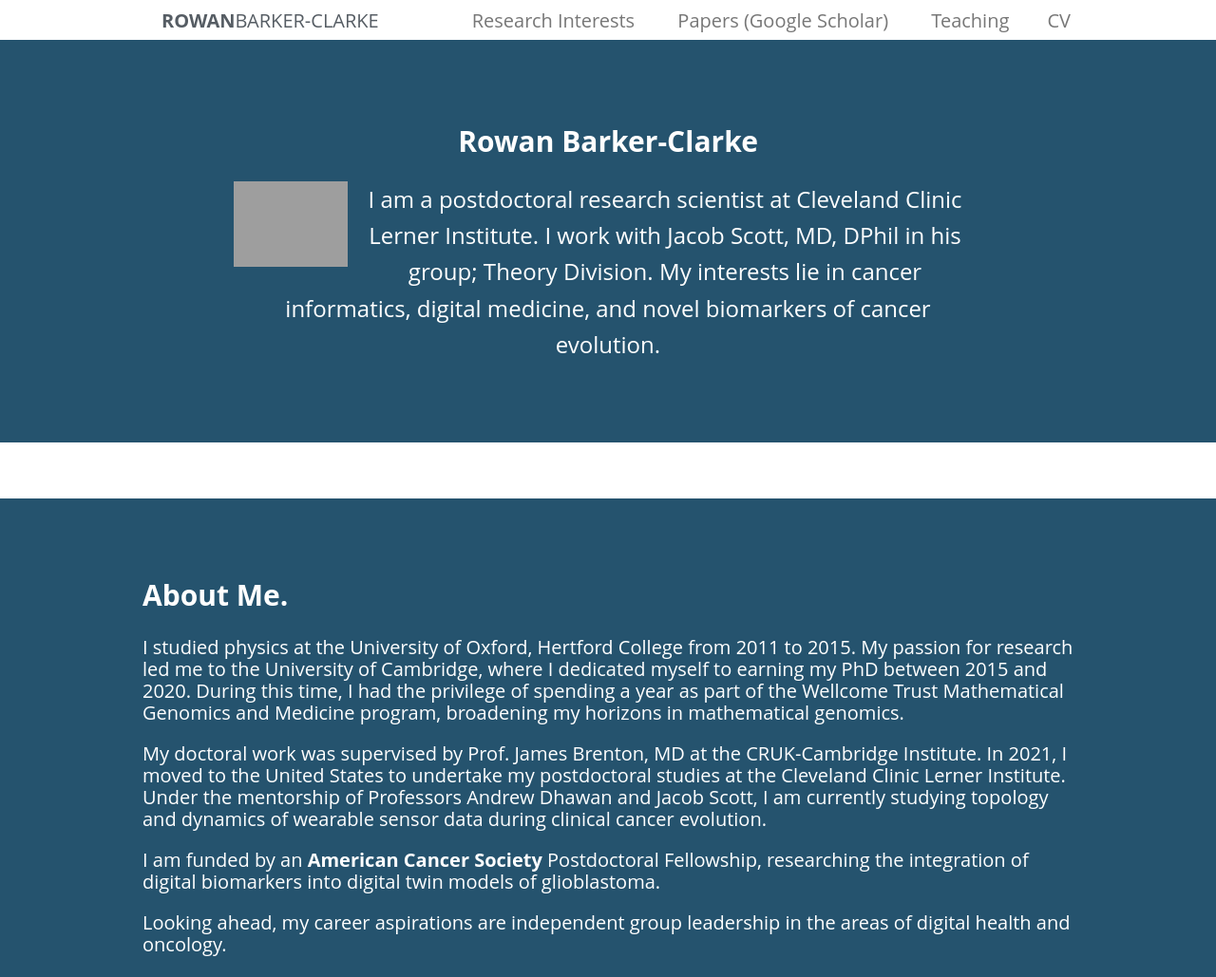
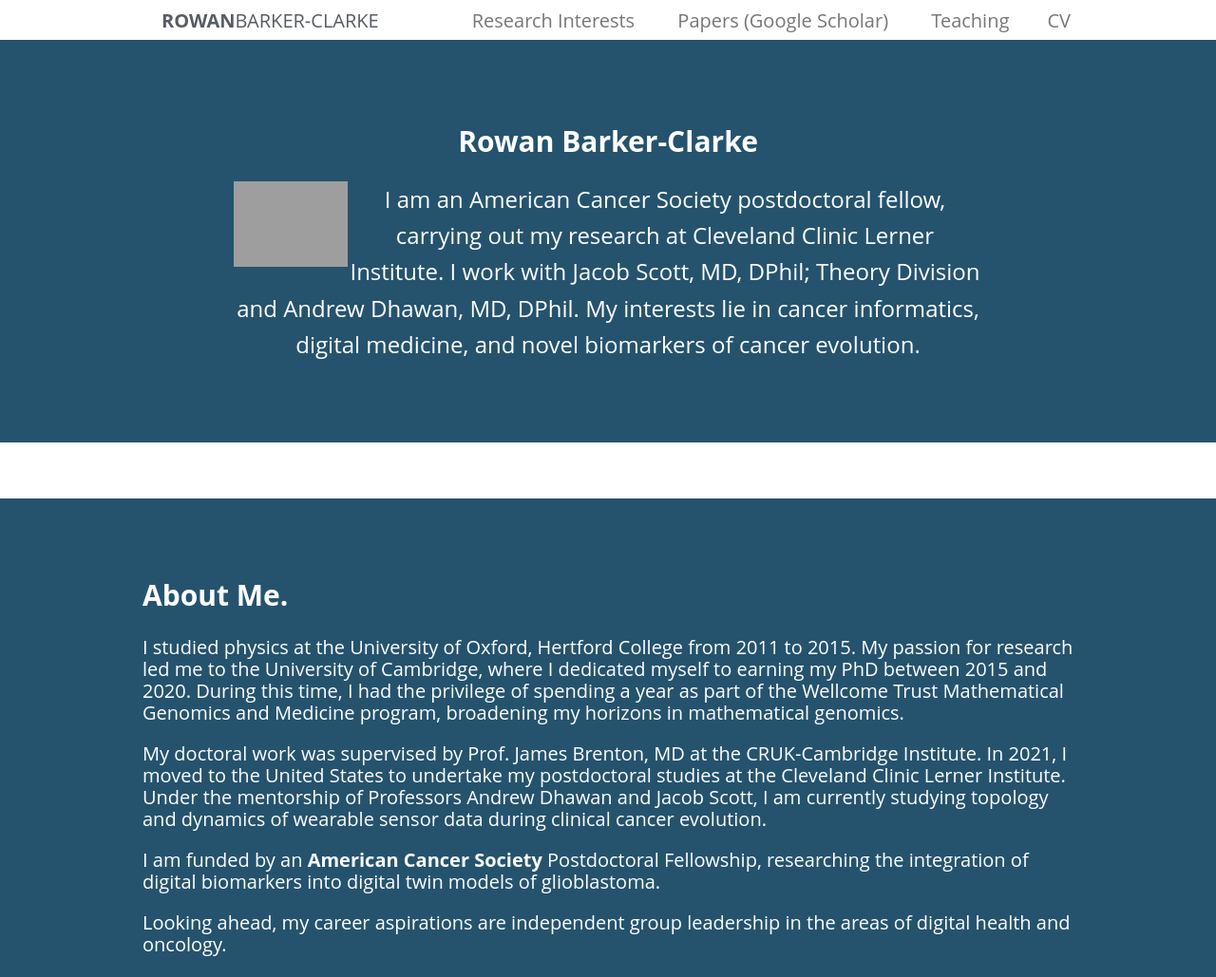
Before and after one commit to rbarkerclarke/rbarkerclarke.github.io, a plain HTML site: page index.html in a window 1280 px wide. Shown: the top 1029 px of the page at 95% size. Drawn offline with Linux system fonts and the light colour scheme; grey boxes are pictures that could not be loaded.

Commit message:
Update index.html

```diff
--- a/index.html
+++ b/index.html
@@ -45,8 +45,9 @@
             <div class="pure-g">
                 <div class="pure-u-1">
                     <h2 class="hero-heading">Rowan Barker-Clarke</h2>
-                    <p class="hero-text"><img src="rowan1.png" alt="Hi" style="float:left;width:120px;">I am a postdoctoral research scientist at Cleveland Clinic Lerner Institute. I work with
-                        Jacob Scott, MD, DPhil in his group; Theory Division.   My interests lie in cancer informatics, digital medicine, and novel biomarkers of cancer evolution. </p>
+                    <p class="hero-text"><img src="rowan1.png" alt="Hi" style="float:left;width:120px;">I am an American Cancer Society postdoctoral fellow, carrying out my research at Cleveland Clinic Lerner Institute. I work with
+                        Jacob Scott, MD, DPhil; Theory Division and Andrew Dhawan, MD, DPhil.   My interests lie in cancer informatics, digital medicine, and novel biomarkers of cancer evolution. </p>
+
 
                 </div>
             </div>
```
